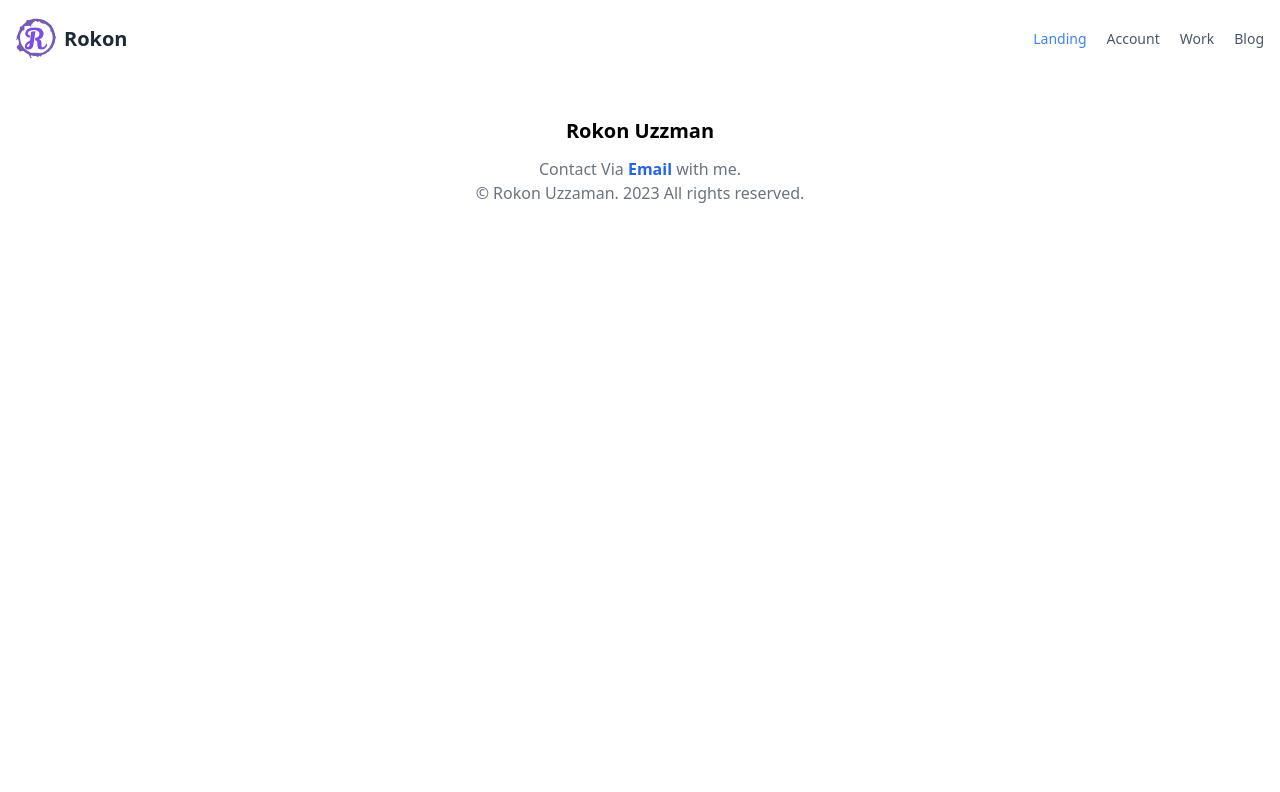
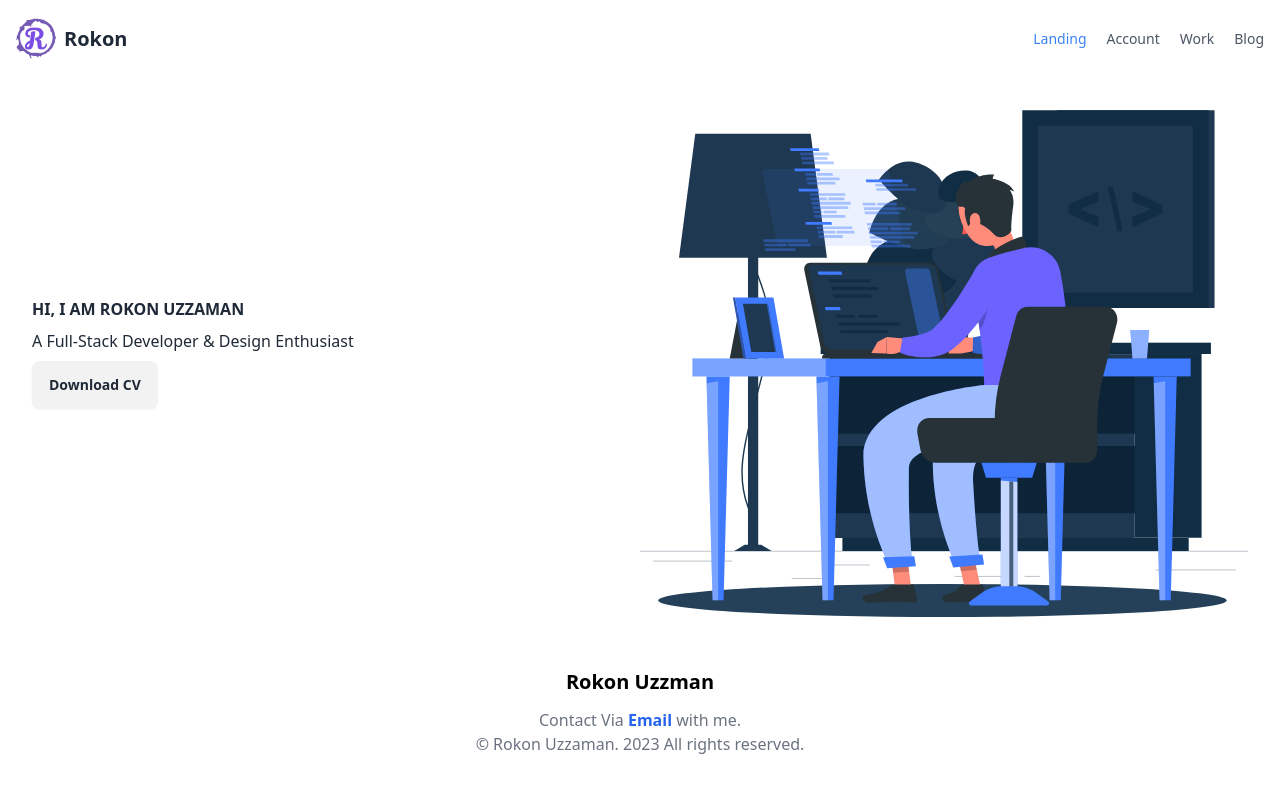
Before and after one commit to mrokonuzzaman040/my-resume, a React (Vite) app: page / in a window 1280 px wide. Shown: the top 792 px of the page. Built offline with nearby package versions, Linux system fonts and the light colour scheme.

Commit message:
Add Hero component to Homepage

```diff
--- /dev/null
+++ b/src/Layout/Home/Hero/Hero.jsx
@@ -0,0 +1,23 @@
+import React from 'react';
+import developer from '../../../image/developer-image.svg'
+
+const Hero = () => {
+    return (
+        <div className="w-full max-w-[85rem] sm:px-6 lg:px-8 mx-auto">
+            <div className="grid grid-cols-2 items-center">
+                <div className="flex flex-col gap-2">
+                    <h2 className='uppercase font-bold'>Hi, I am Rokon Uzzaman</h2>
+                    <p>A Full-Stack Developer & Design Enthusiast</p>
+                    <div className="">
+                        <button className='btn'>Download CV</button>
+                    </div>
+                </div>
+                <div className="w-full">
+                    <img src={developer} alt="" />
+                </div>
+            </div>
+        </div>
+    );
+};
+
+export default Hero;
--- a/src/Layout/Home/Homepage.jsx
+++ b/src/Layout/Home/Homepage.jsx
@@ -2,11 +2,13 @@ import React from 'react';
 import Navbar from '../../components/Navbar/Navbar';
 import Footer from '../../components/Footer/Footer';
 import { Outlet } from 'react-router-dom';
+import Hero from './Hero/Hero';
 
 const Homepage = () => {
     return (
         <div>
             <Navbar></Navbar>
+            <Hero></Hero>
             <Outlet></Outlet>
             <Footer></Footer>
         </div>
```
Also changed, not shown: src/image/developer-image.svg (added).
